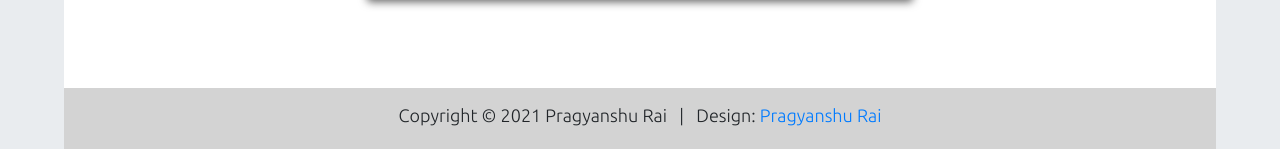
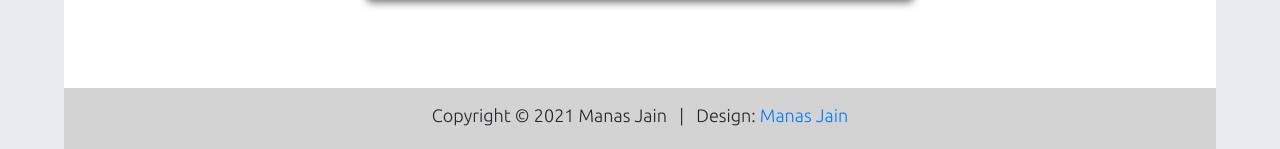
Before and after one commit to alienhunt/Easy-Med-CMS-, a Django app: page /aboutme in a window 1280 px wide. Shown: the part 1362-1511 px from the top of the page. Run offline with Django 3.2, Linux system fonts and the light colour scheme.

Commit message:
Update base.html

```diff
--- a/templates/cms/base.html
+++ b/templates/cms/base.html
@@ -175,8 +175,8 @@ Pragyanshu Rai
                 class="fas fa-angle-double-up dodger big animate"></i></button>
         <div class="footer">
             <footer class="text-center">
-                <p class="footer-body">Copyright &copy; 2021 Pragyanshu Rai &nbsp;
-                    | &nbsp; Design: <a rel="nofollow" class="link" href="{% url 'aboutme' %}">Pragyanshu Rai</a></p>
+                <p class="footer-body">Copyright &copy; 2021 Manas Jain &nbsp;
+                    | &nbsp; Design: <a rel="nofollow" class="link" href="{% url 'aboutme' %}">Manas Jain</a></p>
             </footer>
         </div>
     </body>
```
